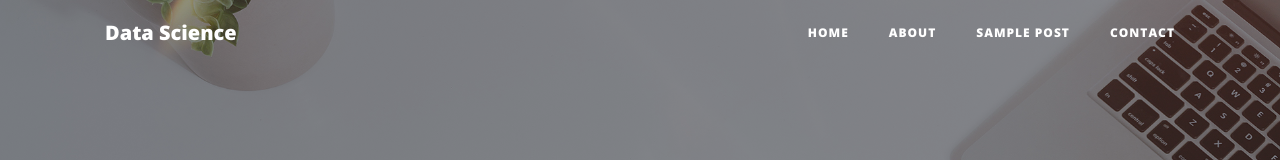
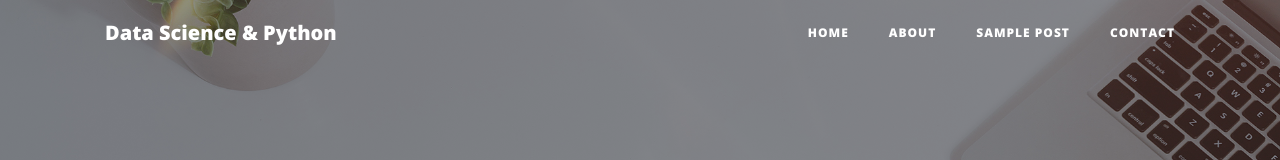
Before and after one commit to vinayakz/shub2495.github.io, a website: page index.html in a window 1280 px wide. Shown: the top 160 px of the page. Drawn offline with nearby package versions, Linux system fonts and the light colour scheme.

Commit message:
Update index.html

```diff
--- a/index.html
+++ b/index.html
@@ -40,7 +40,7 @@
     <!-- Navigation -->
     <nav class="navbar navbar-expand-lg navbar-light fixed-top" id="mainNav">
       <div class="container">
-        <a class="navbar-brand" href="index.html">Data Science</a>
+        <a class="navbar-brand" href="index.html">Data Science & Python</a>
         <button class="navbar-toggler navbar-toggler-right" type="button" data-toggle="collapse" data-target="#navbarResponsive" aria-controls="navbarResponsive" aria-expanded="false" aria-label="Toggle navigation">
           Menu
           <i class="fas fa-bars"></i>
```
